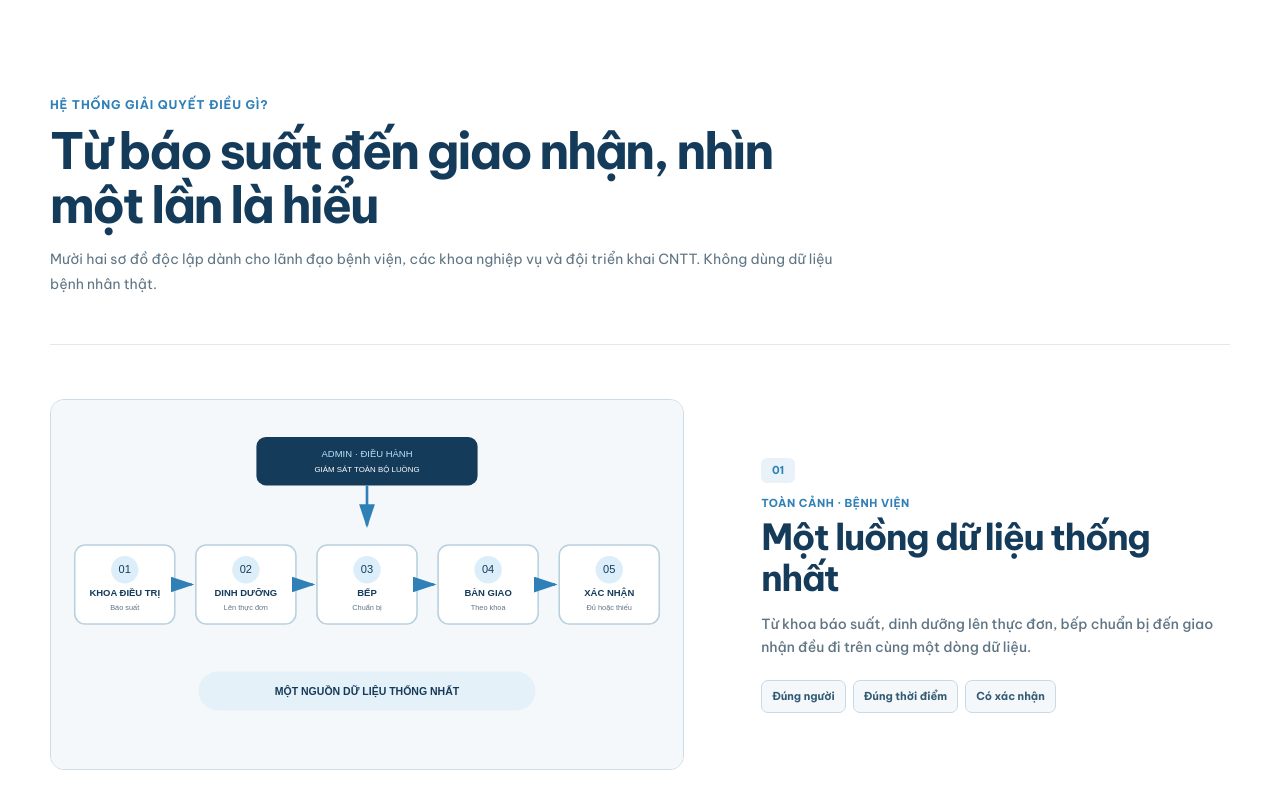
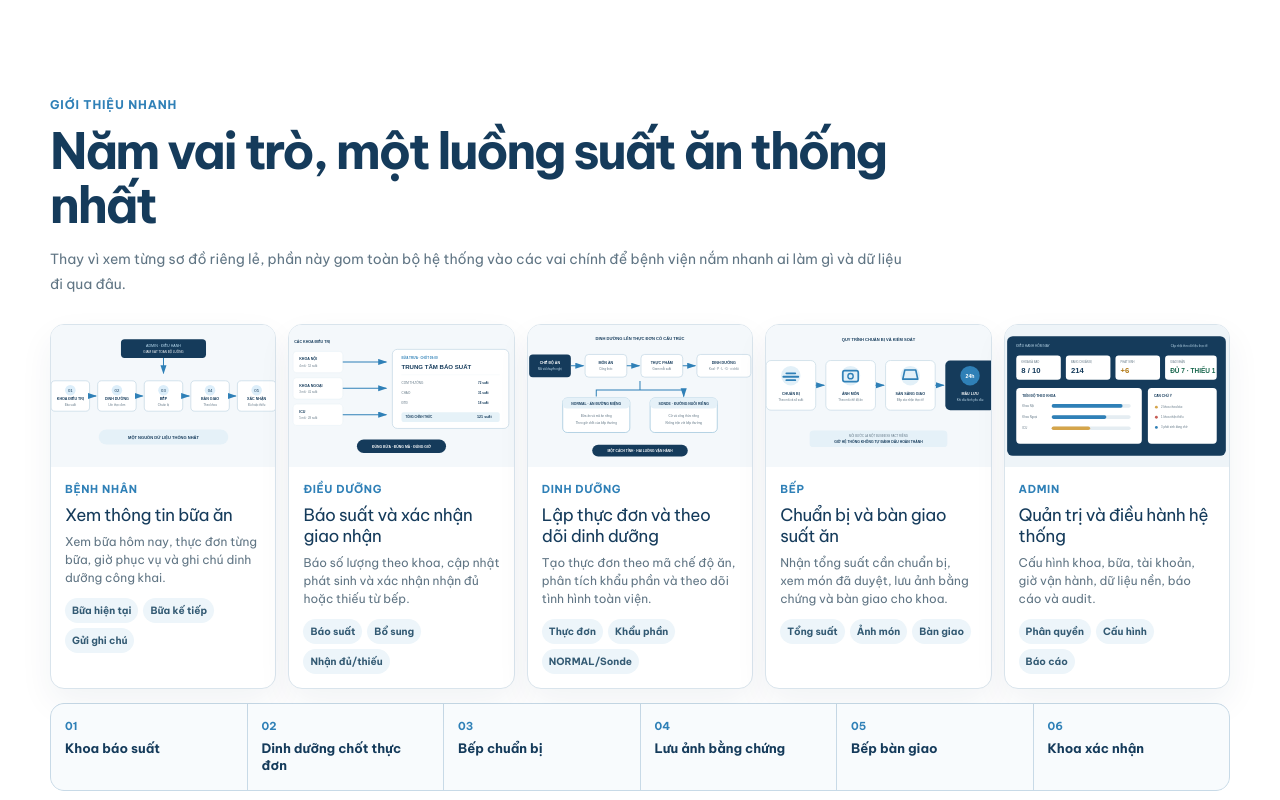
Before and after one commit to Lo75d1/bao-an-benh-vien-mien-phi, a Next.js app in the folder apps/meal-service/: page /demo in a window 1280 px wide. Shown: the part 1900-2700 px from the top of the page. Built offline with nearby package versions, Linux system fonts and the light colour scheme; no server answers; the database is empty.

Commit message:
gom gioi thieu he thong demo

```diff
--- a/apps/meal-service/src/components/demo-system-intro.tsx
+++ b/apps/meal-service/src/components/demo-system-intro.tsx
@@ -1,28 +1,56 @@
 import Image from "next/image";
 
-const stories = [
-  { asset: "hospital-workflow.svg", eyebrow: "Toàn cảnh", title: "Một luồng dữ liệu thống nhất", description: "Từ khoa báo suất, dinh dưỡng lên thực đơn, bếp chuẩn bị đến giao nhận đều đi trên cùng một dòng dữ liệu.", audience: "Bệnh viện", points: ["Đúng người", "Đúng thời điểm", "Có xác nhận"] },
-  { asset: "before-after-digital.svg", eyebrow: "Trước và sau", title: "Thu gọn thông tin phân tán", description: "Giấy, điện thoại, Excel và trao đổi miệng được quy về một quy trình có mốc giờ và trách nhiệm rõ ràng.", audience: "Ban giám đốc", points: ["Giảm thất lạc", "Giảm nhập lại", "Dễ đối chiếu"] },
-  { asset: "department-reporting.svg", eyebrow: "Khoa điều trị", title: "Báo suất theo khoa và chế độ ăn", description: "Mỗi khoa gửi số lượng của đúng bữa, đúng mã ăn trước giờ chốt; phát sinh sau chốt được tách riêng.", audience: "Điều dưỡng", points: ["Theo bữa", "Theo mã ăn", "Theo giờ chốt"] },
-  { asset: "nutrition-menu-flow.svg", eyebrow: "Dinh dưỡng", title: "Từ chế độ ăn đến thực đơn", description: "Món ăn được cấu trúc từ thực phẩm và thành phần dinh dưỡng; ăn thường và Sonde vận hành theo hai phạm vi riêng.", audience: "Khoa Dinh dưỡng", points: ["NORMAL", "SONDE", "Dữ liệu có nguồn"] },
-  { asset: "cutoff-kitchen-flow.svg", eyebrow: "Chốt suất", title: "Bếp nhận đúng số cần chuẩn bị", description: "Số suất chính thức được chụp tại giờ chốt. Mọi phát sinh sau đó đi theo luồng bổ sung có dấu vết.", audience: "Bếp và Điều hành", points: ["Snapshot", "Không đổi ngầm", "Bổ sung riêng"] },
-  { asset: "food-safety-flow.svg", eyebrow: "An toàn thực phẩm", title: "Chuẩn bị có bằng chứng", description: "Bếp theo dõi tiến độ, lưu ảnh món và ghi nhận mẫu lưu 24 giờ khi bệnh viện bật yêu cầu này.", audience: "Bếp", points: ["Ảnh món", "Thời gian", "Mẫu lưu 24h"] },
-  { asset: "handoff-receipt.svg", eyebrow: "Giao nhận", title: "Đủ hay thiếu đều được ghi nhận", description: "Bếp bàn giao số suất theo khoa; điều dưỡng xác nhận nhận đủ hoặc ghi rõ thực nhận, chênh lệch và lý do.", audience: "Bếp và Khoa", points: ["FULL", "SHORT", "Hai đầu xác nhận"] },
-  { asset: "operations-overview.svg", eyebrow: "Điều hành", title: "Một nơi để nắm toàn bộ vận hành", description: "Admin nhìn nhanh khoa đã báo, bếp đang chuẩn bị, phát sinh, bàn giao và kết quả nhận suất.", audience: "Ban giám đốc", points: ["Theo thời gian", "Cảnh báo rõ", "Không bịa trạng thái"] },
-  { asset: "role-access.svg", eyebrow: "Phân quyền", title: "Mỗi vai trò làm đúng phần việc", description: "Admin, Dinh dưỡng, Điều dưỡng và Bếp có phạm vi thao tác riêng; tài khoản Bếp còn được tách NORMAL và SONDE.", audience: "Phòng CNTT", points: ["Role-based", "Theo khoa", "Theo route"] },
-  { asset: "system-architecture.svg", eyebrow: "Kiến trúc", title: "Triển khai web gọn cho bệnh viện", description: "Người dùng mở bằng trình duyệt trên điện thoại hoặc máy tính; hệ thống chạy tập trung bằng Docker và PostgreSQL.", audience: "Phòng CNTT", points: ["HTTPS", "Docker", "Persistent storage"] },
-  { asset: "audit-trail.svg", eyebrow: "Truy vết", title: "Biết con số đến từ đâu", description: "Mỗi thay đổi quan trọng gắn với người thao tác, thời điểm và dữ liệu trước sau để hỗ trợ kiểm tra khi cần.", audience: "Điều hành và IT", points: ["Ai", "Làm gì", "Lúc nào"] },
-  { asset: "integration-future.svg", eyebrow: "Mở rộng", title: "Sẵn sàng kết nối trong tương lai", description: "Kiến trúc có thể mở rộng với HIS, dữ liệu dinh dưỡng, Excel, API và kênh thông báo; đây là định hướng tích hợp, không phải cam kết đã triển khai.", audience: "Lãnh đạo và IT", points: ["HIS", "RNI và Excel", "API và báo cáo"] },
+const roleCards = [
+  {
+    asset: "hospital-workflow.svg",
+    title: "Bệnh nhân",
+    subtitle: "Xem thông tin bữa ăn",
+    description: "Xem bữa hôm nay, thực đơn từng bữa, giờ phục vụ và ghi chú dinh dưỡng công khai.",
+    points: ["Bữa hiện tại", "Bữa kế tiếp", "Gửi ghi chú"],
+  },
+  {
+    asset: "department-reporting.svg",
+    title: "Điều dưỡng",
+    subtitle: "Báo suất và xác nhận giao nhận",
+    description: "Báo số lượng theo khoa, cập nhật phát sinh và xác nhận nhận đủ hoặc thiếu từ bếp.",
+    points: ["Báo suất", "Bổ sung", "Nhận đủ/thiếu"],
+  },
+  {
+    asset: "nutrition-menu-flow.svg",
+    title: "Dinh dưỡng",
+    subtitle: "Lập thực đơn và theo dõi dinh dưỡng",
+    description: "Tạo thực đơn theo mã chế độ ăn, phân tích khẩu phần và theo dõi tình hình toàn viện.",
+    points: ["Thực đơn", "Khẩu phần", "NORMAL/Sonde"],
+  },
+  {
+    asset: "food-safety-flow.svg",
+    title: "Bếp",
+    subtitle: "Chuẩn bị và bàn giao suất ăn",
+    description: "Nhận tổng suất cần chuẩn bị, xem món đã duyệt, lưu ảnh bằng chứng và bàn giao cho khoa.",
+    points: ["Tổng suất", "Ảnh món", "Bàn giao"],
+  },
+  {
+    asset: "operations-overview.svg",
+    title: "Admin",
+    subtitle: "Quản trị và điều hành hệ thống",
+    description: "Cấu hình khoa, bữa, tài khoản, giờ vận hành, dữ liệu nền, báo cáo và audit.",
+    points: ["Phân quyền", "Cấu hình", "Báo cáo"],
+  },
 ] as const;
 
+const flowSteps = ["Khoa báo suất", "Dinh dưỡng chốt thực đơn", "Bếp chuẩn bị", "Lưu ảnh bằng chứng", "Bếp bàn giao", "Khoa xác nhận"];
+
 export function DemoSystemIntro() {
-  return <section id="gioi-thieu-he-thong" className="demo-system-story" aria-labelledby="system-story-title">
-    <header><p>Hệ thống giải quyết điều gì?</p><h2 id="system-story-title">Từ báo suất đến giao nhận, nhìn một lần là hiểu</h2><span>Mười hai sơ đồ độc lập dành cho lãnh đạo bệnh viện, các khoa nghiệp vụ và đội triển khai CNTT. Không dùng dữ liệu bệnh nhân thật.</span></header>
-    <div className="demo-system-story-list">
-      {stories.map((story, index) => <article key={story.asset} className="demo-system-story-item">
-        <figure><Image src={`/intro/${story.asset}`} width={1200} height={700} sizes="(max-width: 820px) 100vw, 58vw" alt={`${story.title}. ${story.description}`}/></figure>
-        <div><span className="demo-system-story-number">{String(index + 1).padStart(2, "0")}</span><p>{story.eyebrow} · {story.audience}</p><h3>{story.title}</h3><strong>{story.description}</strong><ul>{story.points.map((point) => <li key={point}>{point}</li>)}</ul></div>
+  return <section id="gioi-thieu-he-thong" className="demo-system-story demo-system-compact" aria-labelledby="system-story-title">
+    <header><p>Giới thiệu nhanh</p><h2 id="system-story-title">Năm vai trò, một luồng suất ăn thống nhất</h2><span>Thay vì xem từng sơ đồ riêng lẻ, phần này gom toàn bộ hệ thống vào các vai chính để bệnh viện nắm nhanh ai làm gì và dữ liệu đi qua đâu.</span></header>
+    <div className="demo-system-role-grid">
+      {roleCards.map((role) => <article key={role.title} className="demo-system-role-card">
+        <figure><Image src={`/intro/${role.asset}`} width={720} height={420} sizes="(max-width: 820px) 100vw, 24vw" alt={`${role.title}: ${role.subtitle}`}/></figure>
+        <div><span>{role.title}</span><h3>{role.subtitle}</h3><p>{role.description}</p><ul>{role.points.map((point) => <li key={point}>{point}</li>)}</ul></div>
       </article>)}
+    </div>
+    <div className="demo-system-flow" aria-label="Luồng vận hành suất ăn bệnh viện">
+      {flowSteps.map((step, index) => <div key={step}><span>{String(index + 1).padStart(2, "0")}</span><strong>{step}</strong></div>)}
     </div>
   </section>;
 }
```
Also changed, not shown: apps/meal-service/src/app/operations.css.
